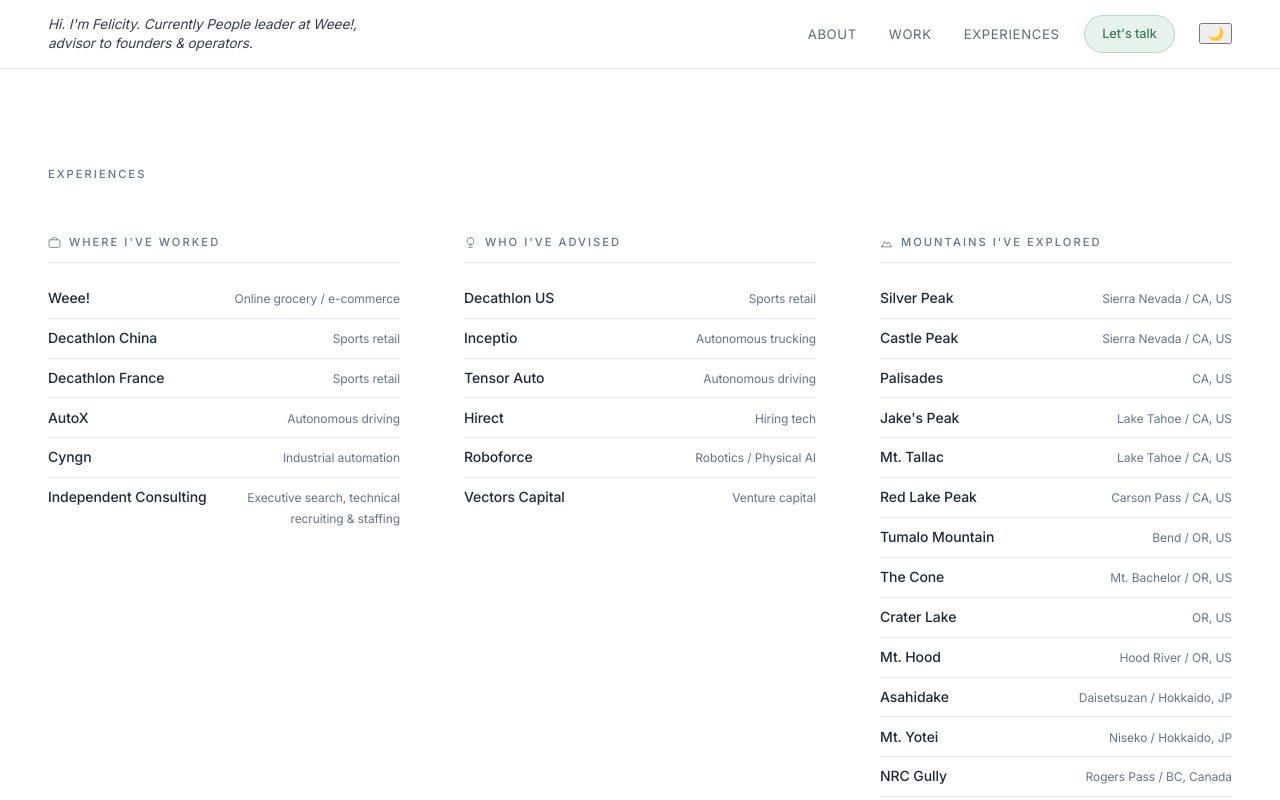
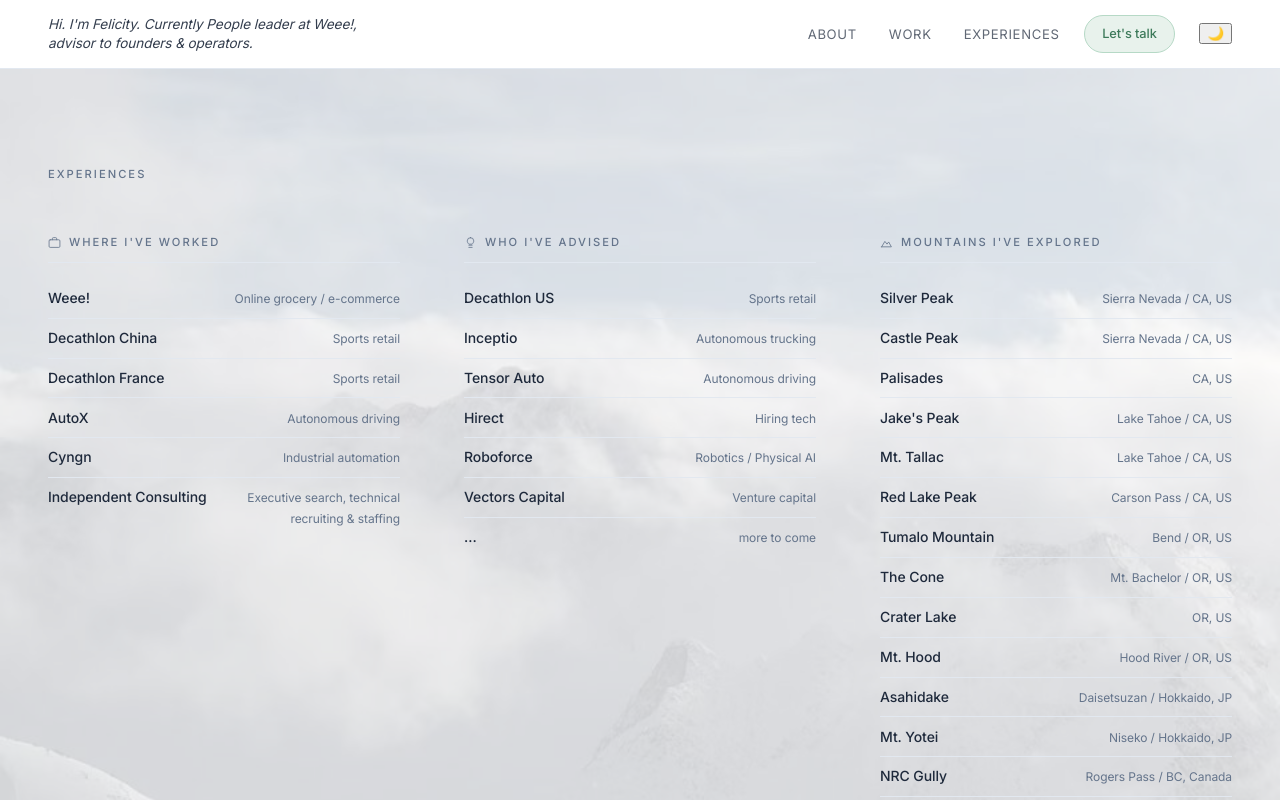
Before and after one commit to fel-nobot/feiweb, a Next.js app: page /story in a window 1280 px wide. Shown: the top 800 px of the page. Built offline with nearby package versions, Linux system fonts and the light colour scheme.

Commit message:
Add ellipsis row to advised list

```diff
--- a/app/story/page.tsx
+++ b/app/story/page.tsx
@@ -19,6 +19,7 @@ const advised = [
   { name: "Hirect", desc: "Hiring tech" },
   { name: "Roboforce", desc: "Robotics / Physical AI" },
   { name: "Vectors Capital", desc: "Venture capital" },
+  { name: "…", desc: "more to come" },
 ];
 
 const mountains = [
@@ -61,8 +62,14 @@ export default function StoryPage() {
         </div>
       </header>
 
-      <section className="section">
-        <div className="container">
+      <section className="section section--bg" style={{
+        backgroundImage: "url('/photo_experiences.jpg')",
+        backgroundSize: "cover",
+        backgroundPosition: "center",
+        position: "relative",
+      }}>
+        <div className="section-bg-overlay" />
+        <div className="container" style={{ position: "relative", zIndex: 1 }}>
           <p className="section-label">Experiences</p>
           <div className="exp-grid">
             <div className="exp-col">
```
